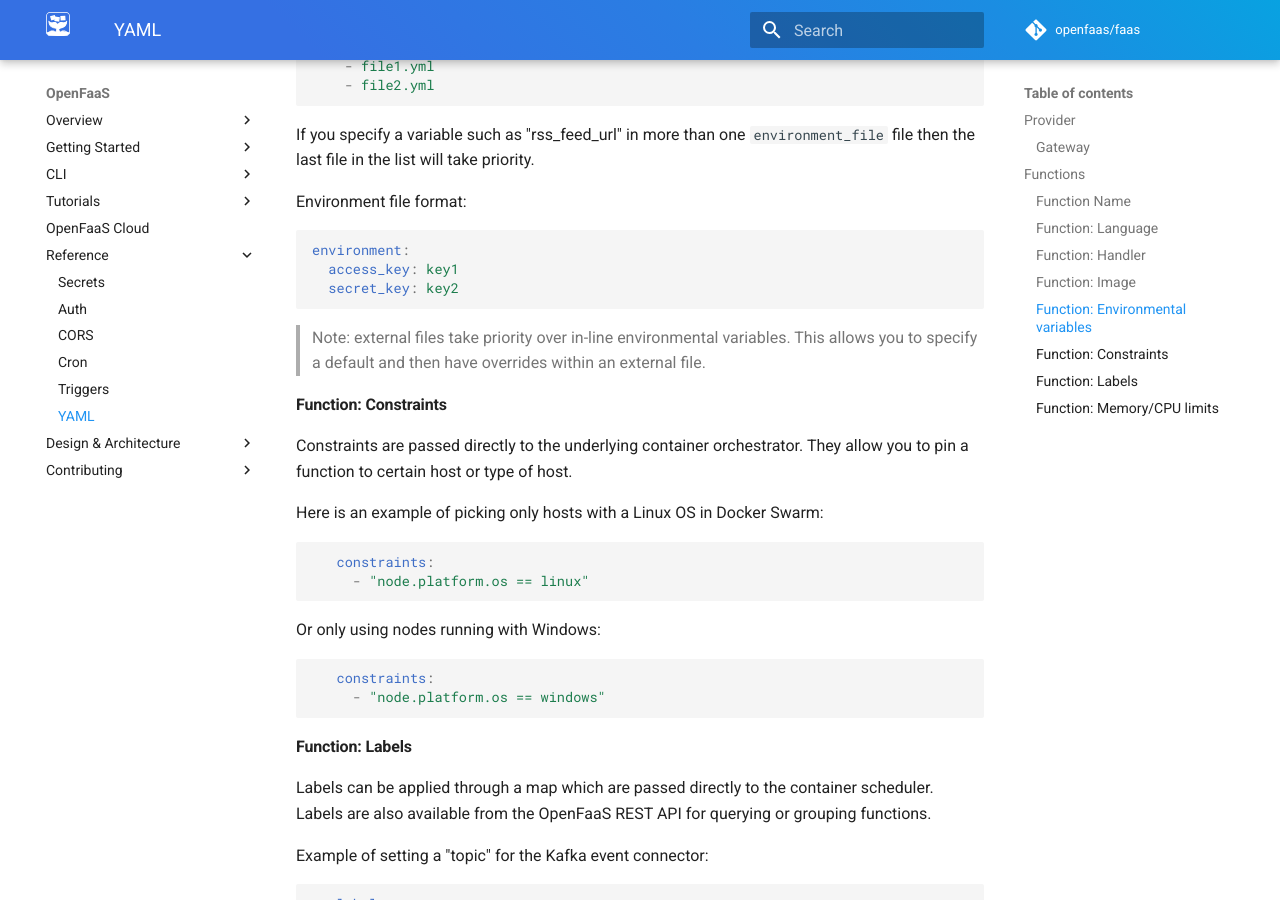
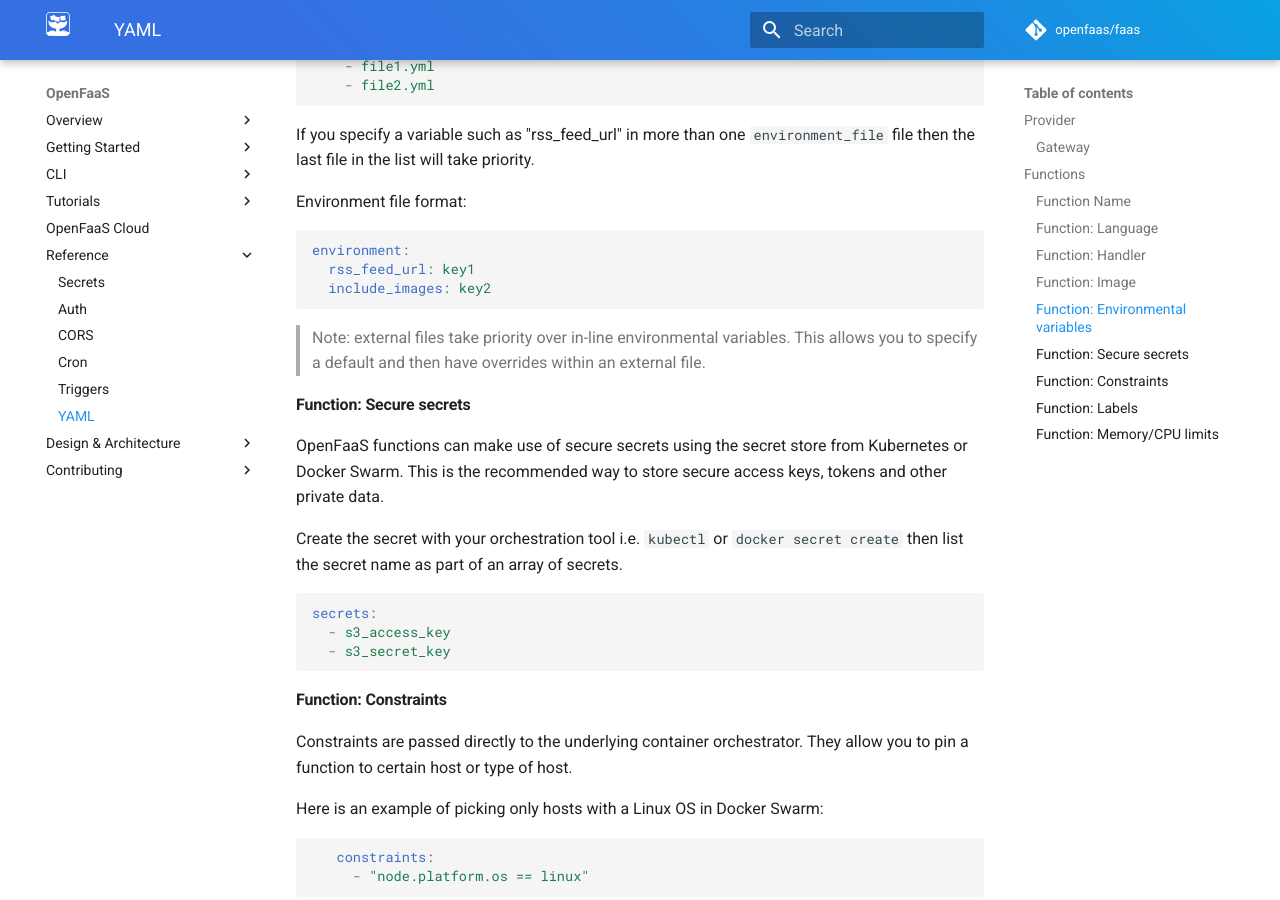
Before and after one commit to openfaas/docs, an MkDocs documentation site: the page built from docs/reference/yaml.md, in a window 1280 px wide and 900 px high, scrolled down 1915 px. Built offline with MkDocs 1.6.1 and Material for MkDocs 9.7.7, drawn with Linux system fonts in a browser that asks for light colours; comment, search, counter and statistics services are not loaded; old or Windows-style settings are respelled for this version of MkDocs.

Commit message:
Add secrets to the YAML definitions
Signed-off-by: Alex Ellis (VMware) <alexellis2@gmail.com>

````diff
--- a/docs/reference/yaml.md
+++ b/docs/reference/yaml.md
@@ -57,7 +57,6 @@ The function `handler` field refers to a folder where the function's source code
 
 The `image` field refers to a Docker image reference, this could be on the Docker Hub, in your local Docker library or on another remote server.
 
-
 #### Function: Environmental variables
 
 You can set configuration via environmental variables either in-line within the YAML file or in a separate external file. Do not store confidential or private data in environmental variables. See: secrets.
@@ -91,11 +90,23 @@ Environment file format:
 
 ```yaml
 environment:
-  access_key: key1
-  secret_key: key2
+  rss_feed_url: key1
+  include_images: key2
 ```
 
 > Note: external files take priority over in-line environmental variables. This allows you to specify a default and then have overrides within an external file.
+
+#### Function: Secure secrets
+
+OpenFaaS functions can make use of secure secrets using the secret store from Kubernetes or Docker Swarm. This is the recommended way to store secure access keys, tokens and other private data.
+
+Create the secret with your orchestration tool i.e. `kubectl` or `docker secret create` then list the secret name as part of an array of secrets.
+
+```yaml
+secrets:
+  - s3_access_key
+  - s3_secret_key
+```
 
 #### Function: Constraints
 
````
